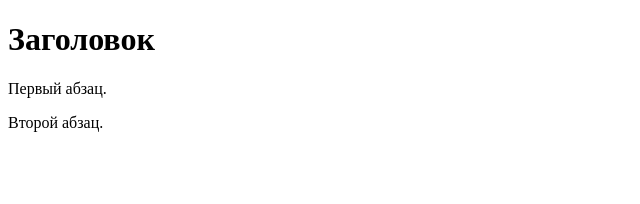
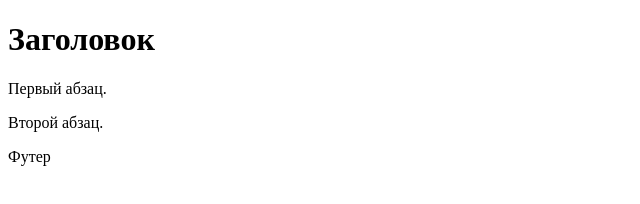
Before and after one commit to DariaZinchenko/demo, a plain HTML site: page index.html in a window 1280 px wide. Shown: the full height of the page, 0-640 px from the left. Drawn offline with Linux system fonts and the light colour scheme.

Commit message:
footer index.html

```diff
--- a/index.html
+++ b/index.html
@@ -9,5 +9,6 @@
   <!-- Комментарий -->
   <p>Первый абзац.</p>
   <p>Второй абзац.</p>
+  <footer>Футер</footer>
  </body>
 </html>
```
